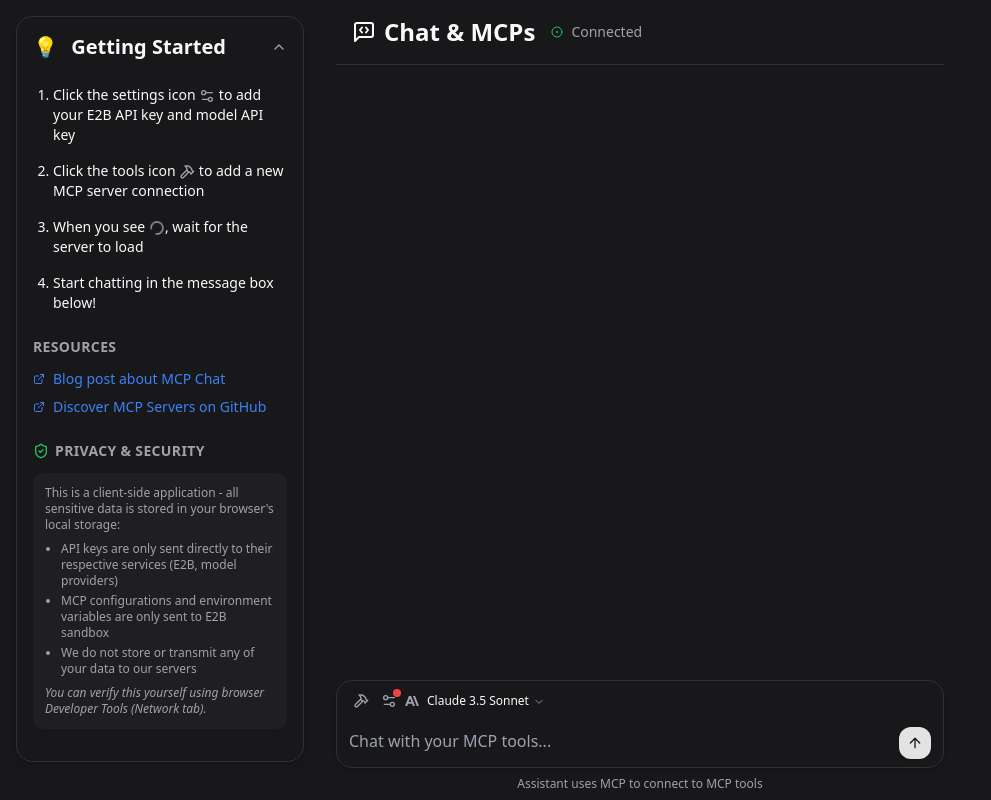
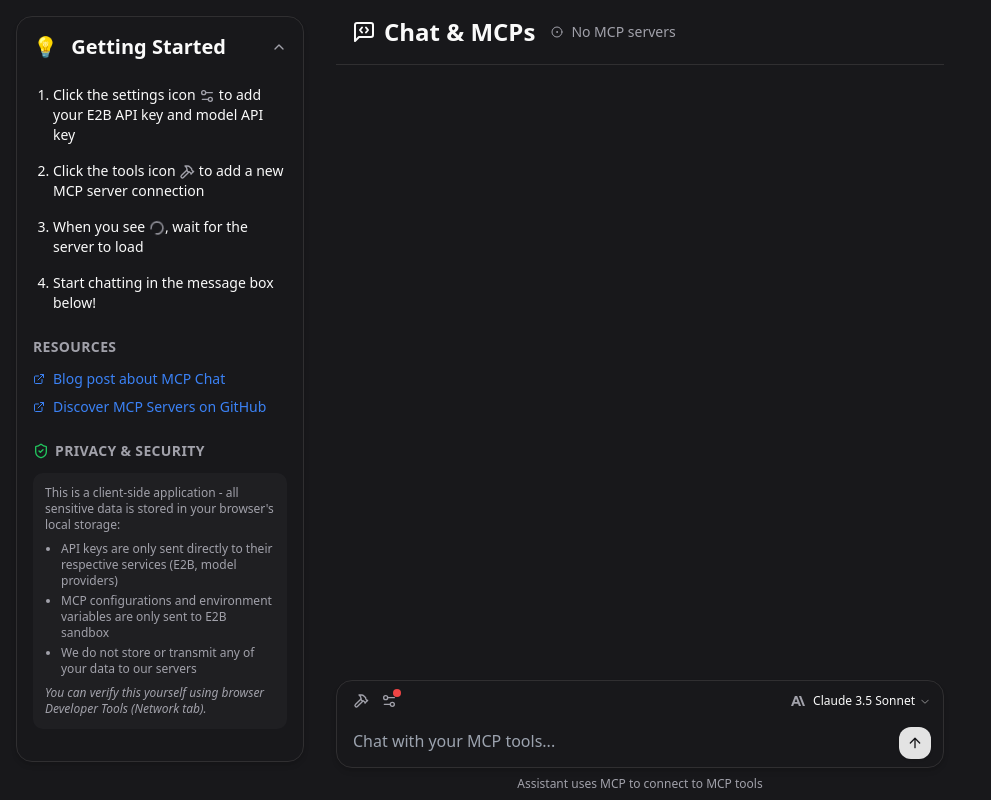
Before and after one commit to netglade/mcp-chat, a React (Vite) app: page / in a window 1280 px wide. Shown: the whole page, without its empty margins (0-991 px from the left). Built offline with nearby package versions, Linux system fonts and the light colour scheme.

Commit message:
status line

```diff
--- a/src/App.tsx
+++ b/src/App.tsx
@@ -124,6 +124,7 @@ export default function App() {
                     <NavBar
                         onClear={handleClearChat}
                         canClear={messages.length > 0}
+                        serverClients={serverClients}
                     />
                     {error && (
                         <ErrorMessage
@@ -143,7 +144,6 @@ export default function App() {
                         input={chatInput}
                         handleInputChange={handleSaveInputChange}
                         handleSubmit={handleSubmit}
-                        serverClients={serverClients}
                     >
                         <ToolSettings
                             serverClients={serverClients}
--- a/src/components/ChatInput.tsx
+++ b/src/components/ChatInput.tsx
@@ -38,8 +38,15 @@ export function ChatInput({
         >
             <div className="relative">
                 <div className="shadow-md rounded-2xl relative z-10 bg-background border">
-                    <div className="flex items-center px-3 py-2 gap-1">{children}</div>
-                    <div className="relative px-3 py-2">
+                    <div className="flex items-center px-3 py-2 justify-between">
+                        <div className="flex items-center gap-1">
+                            {Array.isArray(children) ? children.slice(0, -1) : null}
+                        </div>
+                        <div>
+                            {Array.isArray(children) ? children.slice(-1) : children}
+                        </div>
+                    </div>
+                    <div className="relative px-4 py-2">
                         <TextareaAutosize
                             autoFocus={true}
                             minRows={1}
--- a/src/components/ErrorMessage.tsx
+++ b/src/components/ErrorMessage.tsx
@@ -11,24 +11,24 @@ interface ErrorMessageProps {
 
 export function ErrorMessage({ title, message, details, onRetry, onDismiss }: ErrorMessageProps) {
   return (
-    <div className="mb-4 p-4 border border-red-200 dark:border-red-900 bg-red-50 dark:bg-red-900/20 rounded-lg">
+    <div className="my-2 p-4 border border-red-200 dark:border-red-900 bg-red-50 dark:bg-red-900/20 rounded-lg">
       <div className="flex justify-between">
         <div className="flex items-center gap-2 mb-2">
-          <AlertCircle className="h-5 w-5 text-red-500 dark:text-red-400" />
-          <h3 className="font-medium text-red-600 dark:text-red-400">{title}</h3>
+          <AlertCircle className="h-5 w-5 shrink-0 text-red-500 dark:text-red-400" />
+          <h3 className="font-medium text-red-600 dark:text-red-400 break-words">{title}</h3>
         </div>
         <Button
           variant="ghost"
           size="icon"
           onClick={onDismiss}
-          className="h-6 w-6 text-red-600 dark:text-red-400 hover:bg-red-100 dark:hover:bg-red-900/30"
+          className="h-6 w-6 shrink-0 text-red-600 dark:text-red-400 hover:bg-red-100 dark:hover:bg-red-900/30"
         >
           <X className="h-4 w-4" />
         </Button>
       </div>
-      <p className="ml-7 text-sm text-red-600 dark:text-red-400">{message}</p>
+      <p className="ml-7 text-sm text-red-600 dark:text-red-400 break-words whitespace-pre-wrap">{message}</p>
       {details && (
-        <pre className="mt-2 ml-7 text-xs bg-red-100 dark:bg-red-900/30 p-2 rounded overflow-x-auto">
+        <pre className="mt-2 ml-7 text-xs bg-red-100 dark:bg-red-900/30 p-2 rounded overflow-x-auto whitespace-pre-wrap break-words">
           {details}
         </pre>
       )}
--- a/src/components/NavBar.tsx
+++ b/src/components/NavBar.tsx
@@ -1,14 +1,37 @@
 import { Button } from '@/components/ui/Button'
 import { Tooltip, TooltipContent, TooltipProvider, TooltipTrigger } from '@/components/ui/Tooltip'
-import { MessageSquareCode, CircleDot, XCircle } from 'lucide-react'
+import { MessageSquareCode, CircleDot, XCircle, LoaderCircle, AlertCircle } from 'lucide-react'
+import { McpServerClient } from '@/types/mcpServer'
 
 export function NavBar({
     onClear,
     canClear,
+    serverClients,
 }: {
     onClear: () => void
     canClear: boolean
+    serverClients: McpServerClient[]
 }) {
+    // Count servers by state
+    const runningServers = serverClients.filter(client => client.state === 'running').length
+    const loadingServers = serverClients.filter(client => client.state === 'loading').length
+    const erroredServers = serverClients.filter(client => client.state === 'error').length
+
+    // Determine connection status
+    let statusIcon = <CircleDot className="h-3 w-3 text-green-500" />
+    let statusText = `${runningServers} MCP server${runningServers !== 1 ? 's' : ''} connected`
+
+    if (serverClients.length === 0) {
+        statusIcon = <CircleDot className="h-3 w-3 text-zinc-400" />
+        statusText = "No MCP servers"
+    } else if (loadingServers > 0) {
+        statusIcon = <LoaderCircle className="h-3 w-3 text-amber-500 animate-spin" />
+        statusText = "Loading MCP servers..."
+    } else if (erroredServers === serverClients.length) {
+        statusIcon = <AlertCircle className="h-3 w-3 text-red-500" />
+        statusText = "MCP server error"
+    }
+
     return (
         <nav className="w-full flex bg-background py-4 border-b sticky top-0 z-50">
             <div className="container mx-auto flex items-center justify-between px-4">
@@ -18,8 +41,8 @@ export function NavBar({
                         <h1 className="text-2xl font-bold">Chat & MCPs</h1>
                     </div>
                     <div className="hidden md:flex items-center gap-2 text-sm text-muted-foreground">
-                        <CircleDot className="h-3 w-3 text-green-500" />
-                        <span>Connected</span>
+                        {statusIcon}
+                        <span>{statusText}</span>
                     </div>
                 </div>
                 {canClear && (
```
